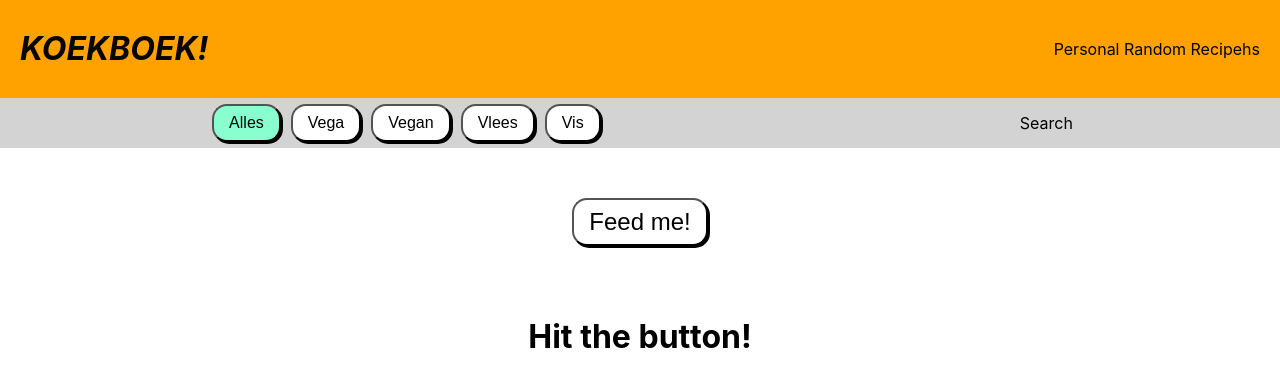
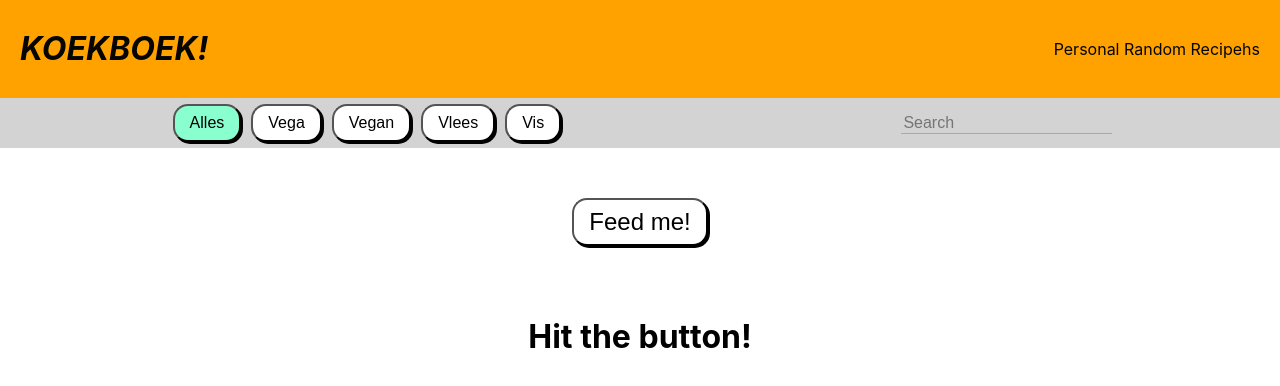
Before and after one commit to arejasverduras/KookBoek-React, a React (Create React App) app: page / in a window 1280 px wide. Shown: the top 386 px of the page. Built offline with nearby package versions, Linux system fonts and the light colour scheme.

Commit message:
start search functionality. Make the searchBar actively take a search term and update the store. Render a SearchResult component that displays the searchTerm

```diff
--- a/src/App.css
+++ b/src/App.css
@@ -63,6 +63,24 @@ button:active {
   background-color: rgb(137, 255, 208);
 }
 
+/* Search */
+
+.searchBar input {
+  background-color: lightgray;
+  border: none;
+  color: black;
+  font-size: 1em;
+  border-bottom: 1px solid rgba(47, 79, 79, 0.294);
+  transition: all 50ms;
+}
+
+.searchBar input:focus {
+  outline: none;
+  font-size: 1.2em;
+  border-bottom: 1px solid darkslategray;
+
+}
+
 a {
   color: black;
   text-decoration: none;
--- a/src/components/Recipehs/RecipehHeader/Search/Search.tsx
+++ b/src/components/Recipehs/RecipehHeader/Search/Search.tsx
@@ -1,9 +1,13 @@
 import React from "react";
+import { useAppSelector } from "../../../../app/hooks";
+import { SearchBar } from "./SearchBar/SearchBar";
+
 
 export const Search = () => {
+
     return (
         <div className="Search">
-            <p>Search</p>
+            <SearchBar />
         </div>
     )
 };
--- /dev/null
+++ b/src/components/Recipehs/RecipehHeader/Search/SearchBar/SearchBar.tsx
@@ -0,0 +1,19 @@
+import React from "react";
+import { useAppDispatch, useAppSelector } from "../../../../../app/hooks";
+import { selectSearchTerm, setSearchTerm } from "../../../recipehSlice";
+
+export const SearchBar = () => {
+    const dispatch = useAppDispatch();
+    const searchTerm = useAppSelector(selectSearchTerm);
+
+    const changeHandler = ({target}:any) => {
+        dispatch(setSearchTerm(target.value));
+    }
+
+
+    return (
+        <div className="searchBar">
+            <input type="text" onChange={changeHandler} value={searchTerm} placeholder="Search" />
+        </div>
+    )
+}
--- /dev/null
+++ b/src/components/Recipehs/RecipehHeader/Search/SearchResult/SearchResult.tsx
@@ -0,0 +1,20 @@
+import React from "react";
+import { useAppSelector } from "../../../../../app/hooks";
+import { selectSearchTerm } from "../../../recipehSlice";
+
+export const SearchResult = () => {
+    const searchTerm = useAppSelector(selectSearchTerm);
+
+    if (searchTerm !== ""){
+        return (
+            <div className="searchResult">
+                <h2>Recipehs for {searchTerm}</h2>
+            </div>
+        )
+    }
+
+    return (
+        <>
+        </>
+    )
+};
--- a/src/components/Recipehs/Recipehs.tsx
+++ b/src/components/Recipehs/Recipehs.tsx
@@ -3,11 +3,13 @@ import { RandomButton } from "./RandomButton/RandomButton";
 import { VisitedList } from "./VisitedList/VisitedList";
 import { RecipehHeader } from "./RecipehHeader/RecipehHeader";
 import { Recipeh } from "./Recipeh/Recipeh";
+import { SearchResult } from "./RecipehHeader/Search/SearchResult/SearchResult";
 
 export const Recipehs = () => {
     return (
         <>
             <RecipehHeader />
+            <SearchResult />
             <RandomButton />
             <Recipeh />
             <VisitedList />
--- a/src/components/Recipehs/recipehSlice.tsx
+++ b/src/components/Recipehs/recipehSlice.tsx
@@ -10,7 +10,7 @@ export interface RecipehsState {
     currentRecipeh: Recepeh | null | string,
     visitedRecipehs: number[];
     filter: string // or string[] | []
-    // searchTerm: string
+    searchTerm: string
 }
 
 const initialState: RecipehsState = {
@@ -18,8 +18,8 @@ const initialState: RecipehsState = {
     filteredRecipehs: userRecipehBook,
     currentRecipeh: null,
     visitedRecipehs: [],
-    filter: "Alles"
-    // searchTerm: ""
+    filter: "Alles",
+    searchTerm: ""
 }
 
 export const recipehSlice = createSlice({
@@ -65,6 +65,9 @@ export const recipehSlice = createSlice({
 
             recipehSlice.caseReducers.randomRecipeh(state);
         },
+        setSearchTerm: (state, action) => {
+            state.searchTerm = action.payload;
+        },
         resetAll: (state) => {
             state.currentRecipeh = null;
             state.visitedRecipehs = [];
@@ -76,13 +79,14 @@ export const recipehSlice = createSlice({
 });
 
 //export recucer actions
-export const { randomRecipeh, addToVisited, setCurrentRecipeh, setFilter, resetAll} = recipehSlice.actions;
+export const { randomRecipeh, addToVisited, setCurrentRecipeh, setFilter, setSearchTerm, resetAll} = recipehSlice.actions;
 
 //create and export selectors
 export const selectCurrentRecipeh = (state: RootState) => state.recipehs.currentRecipeh;
 export const selectVisitedRecipehs = (state: RootState) => state.recipehs.visitedRecipehs;
 export const selectAllRecipehs = (state: RootState) => state.recipehs.allRecipehs;
 export const selectFilter = (state: RootState) => state.recipehs.filter;
+export const selectSearchTerm = (state: RootState) => state.recipehs.searchTerm;
 
 
 export default recipehSlice.reducer;
```
